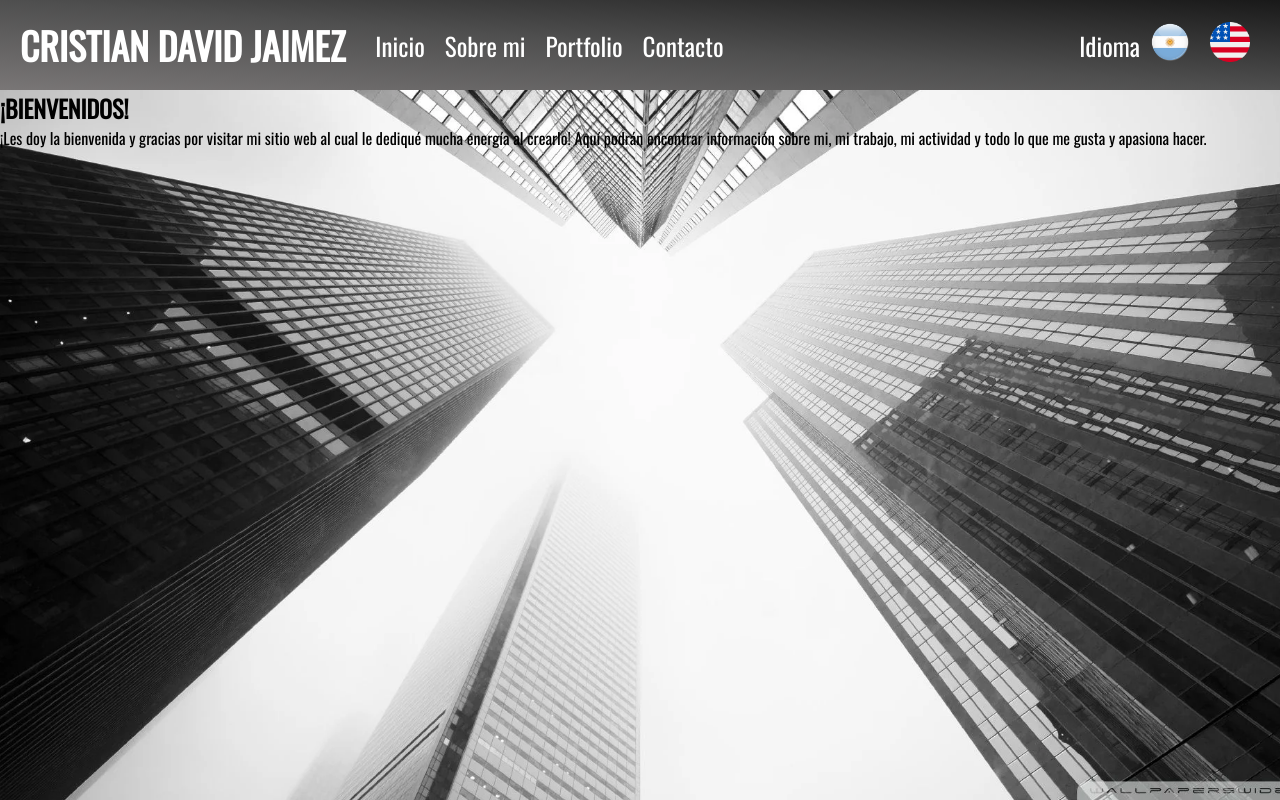
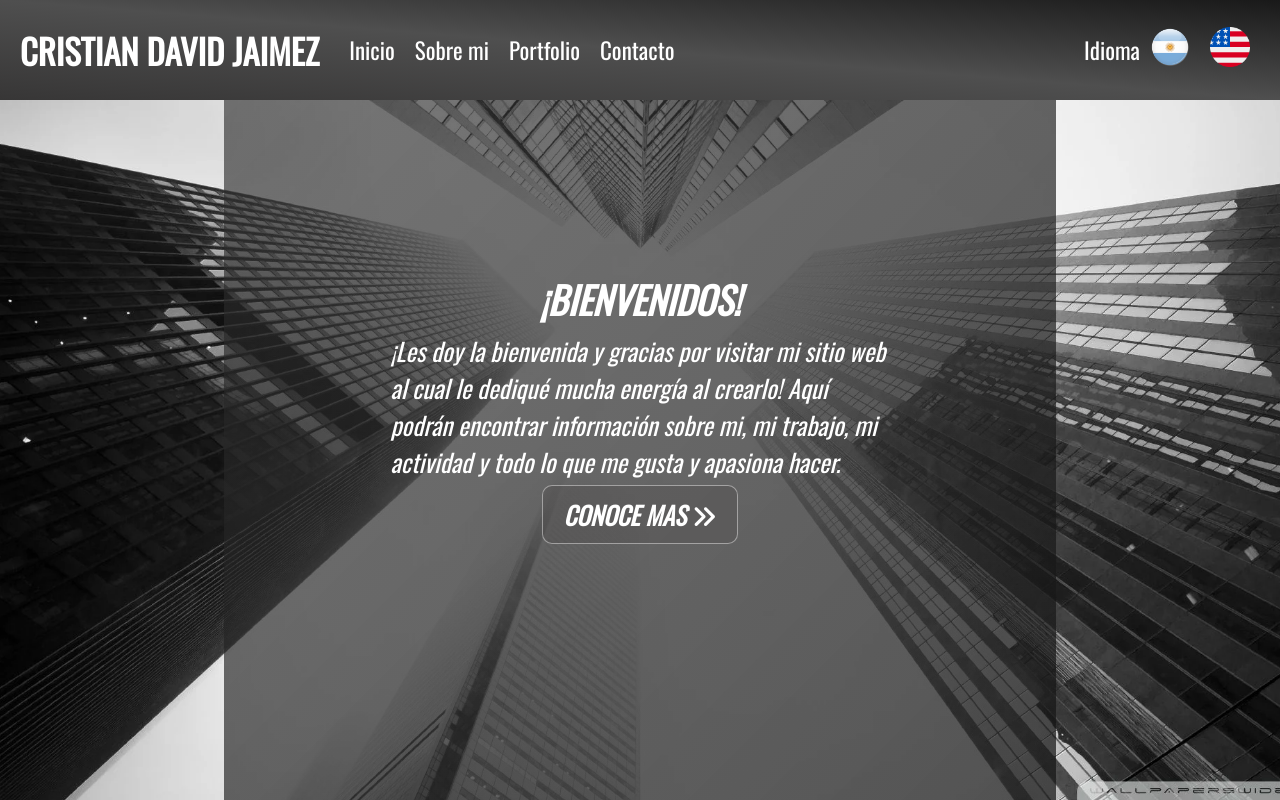
Before and after one commit to jcdavidarg/jcdavidarg.github.io, a plain HTML site: page index.html in a window 1280 px wide. Drawn offline with nearby package versions, Linux system fonts and the light colour scheme.

Commit message:
animacion background a contenedor y creacion showcase

```diff
--- a/css/style.css
+++ b/css/style.css
@@ -27,20 +27,22 @@ ul {
 /* NAVEGACION */
 
 .nav-main {
-  font-size: 25px;
+  font-size: 23px;
   display: flex;
   justify-content: space-between;
   align-items: center;
-  height: 90px;
-  width: auto;
+  height: 100px;
+  width: 100%;
   padding: 20px 20px;
   background: linear-gradient(
     to top right,
-    rgb(121, 118, 118),
+    rgb(55, 54, 54),
     rgb(79, 79, 79),
     rgb(25, 25, 25)
   );
   color: white;
+  position: fixed;
+  z-index: 1;
 }
 
 .nav-main ul.nav-menu {
@@ -66,6 +68,60 @@ ul.menu-right li a img {
   width: 40px;
 }
 
+/* CONTENEDOR */
+
+.contenedor {
+  width: 65%;
+  height: 100vh;
+  margin: auto;
+  background: linear-gradient(
+    -45deg,
+    rgba(0, 0, 0, 0.809),
+    rgba(65, 65, 65, 0.583),
+    rgba(4, 4, 4, 0.803)
+  );
+  background-size: 500% 500%;
+  color: white;
+  position: relative;
+  animation: cambiar 10s ease-in-out infinite;
+}
+
+.showcase {
+  width: 60%;
+  margin: auto;
+  height: 68vh;
+  display: flex;
+  flex-direction: column;
+  align-items: center;
+  justify-content: flex-end;
+  gap: 5px;
+  font-size: 25px;
+  font-style: oblique;
+  /* background-color: aqua; */
+}
+
+.btn {
+  cursor: pointer;
+  display: inline-block;
+  border-radius: 10px;
+  border: 1px solid rgba(255, 255, 255, 0.43);
+  font-weight: bold;
+  padding: 10px 20px;
+  background-color: rgba(70, 69, 69, 0.244);
+}
+
+.btn:hover {
+  opacity: 0.7;
+}
+
+/* .showcase h2,
+.showcase p {
+  color: white;
+  opacity: 3;
+}
+ */
+/* RESPONSIVE */
+
 @media (max-width: 942px) {
   .nav-main ul.nav-menu,
   .nav-main ul.menu-right {
@@ -78,3 +134,15 @@ ul.menu-right li a img {
     font-size: 15px;
   }
 }
+
+@keyframes cambiar {
+  0% {
+    background-position: 0 50%;
+  }
+  50% {
+    background-position: 100% 50%;
+  }
+  100% {
+    background-position: 0 50%;
+  }
+}
--- a/index.html
+++ b/index.html
@@ -14,10 +14,15 @@
     />
     <!-- CUSTOM CSS -->
     <link rel="stylesheet" href="css/style.css" />
+    <!-- FONT AWESOME -->
+    <script
+      src="https://kit.fontawesome.com/56afc4b68b.js"
+      crossorigin="anonymous"
+    ></script>
   </head>
   <body>
     <nav class="nav-main">
-      <h2>CRISTIAN DAVID JAIMEZ</h2>
+      <h2><a href="/index.html">CRISTIAN DAVID JAIMEZ</a></h2>
       <ul class="nav-menu">
         <li><a href="#">Inicio</a></li>
         <li><a href="#">Sobre mi</a></li>
@@ -35,7 +40,7 @@
       </ul>
     </nav>
     <div class="contenedor">
-      <header>
+      <header class="showcase">
         <h2>¡BIENVENIDOS!</h2>
         <p>
           ¡Les doy la bienvenida y gracias por visitar mi sitio web al cual le
@@ -43,6 +48,9 @@
           sobre mi, mi trabajo, mi actividad y todo lo que me gusta y apasiona
           hacer.
         </p>
+        <a class="btn" href="#"
+          >CONOCE MAS <i class="fa-solid fa-angles-right"></i
+        ></a>
       </header>
     </div>
     <script src="js/main.js"></script>
```
